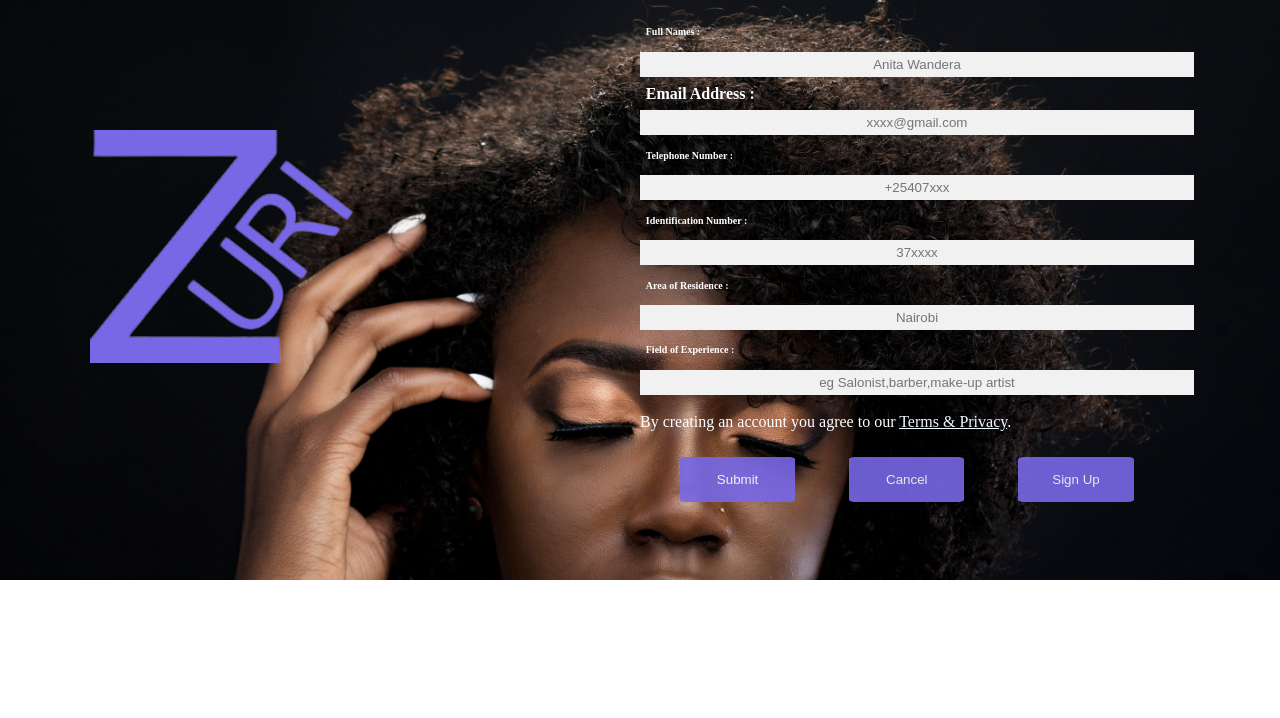
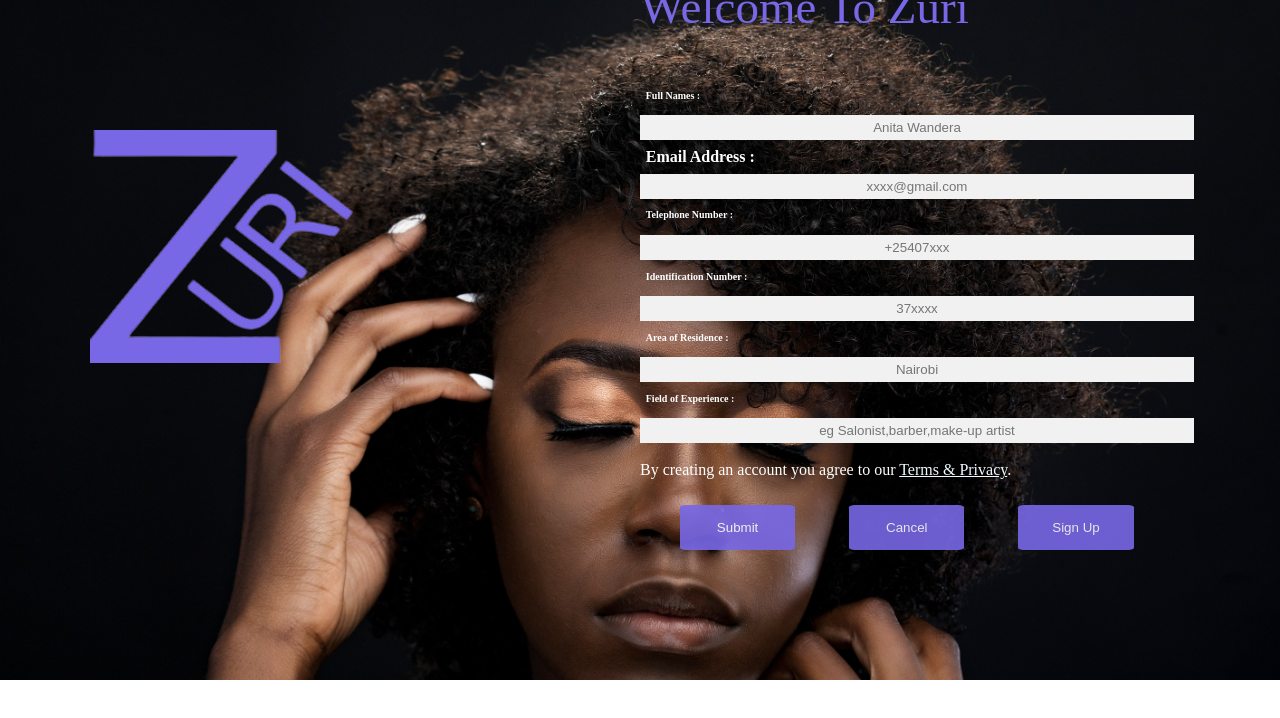
Before and after one commit to OndigoWendy/SME-E-Commerce-Platform, a plain HTML site: page employee.html in a window 1280 px wide. Drawn offline with Linux system fonts and the light colour scheme.

Commit message:
Change position of heading.

```diff
--- a/employee.css
+++ b/employee.css
@@ -1,6 +1,8 @@
 body{
     padding: 0%;
     margin: 0%;
+    overflow-y: hidden;
+    overflow-x: hidden;
   }
 
 
@@ -9,7 +11,7 @@ body{
     background-repeat: no-repeat;
     background-size: 1290px;
   width: 1300px;
-  height: 600px;
+  height: 700px;
   border: 0px;
   margin-top: -10vh;
 }
@@ -76,3 +78,12 @@ button:hover {
         clear: both;
         display: table;
       }
+
+h1{
+  margin-top: 1%;
+}
+.tag{
+  font-size: 47px;
+  margin-top: 0%;
+  color: #7868e6;
+}
--- a/employee.html
+++ b/employee.html
@@ -15,7 +15,7 @@
 
   <div class="form">
             <form>
-              <p>Welcome To Zuri </p>
+              <p class="tag">Welcome To Zuri </p>
                   <div class="one">
                       <label for="name"><h1>Full Names :</h1></label>
                       <input type="text" placeholder="Anita Wandera" style="text-align: center;">
--- a/style.css
+++ b/style.css
@@ -1,4 +1,4 @@
-body{padding: 0%; margin: 0%;}
+body{padding: 0%; margin: 0%; }
 .landingPage{background-color: black; height: 100vh;}
 
 .b1{color: white; font-size: px;  background-color: #b8b5ff; position: absolute; margin-top: 25vw; margin-left: 38vw; padding: 3% 8% 3% 8%; border-radius: 20px;  }
```
